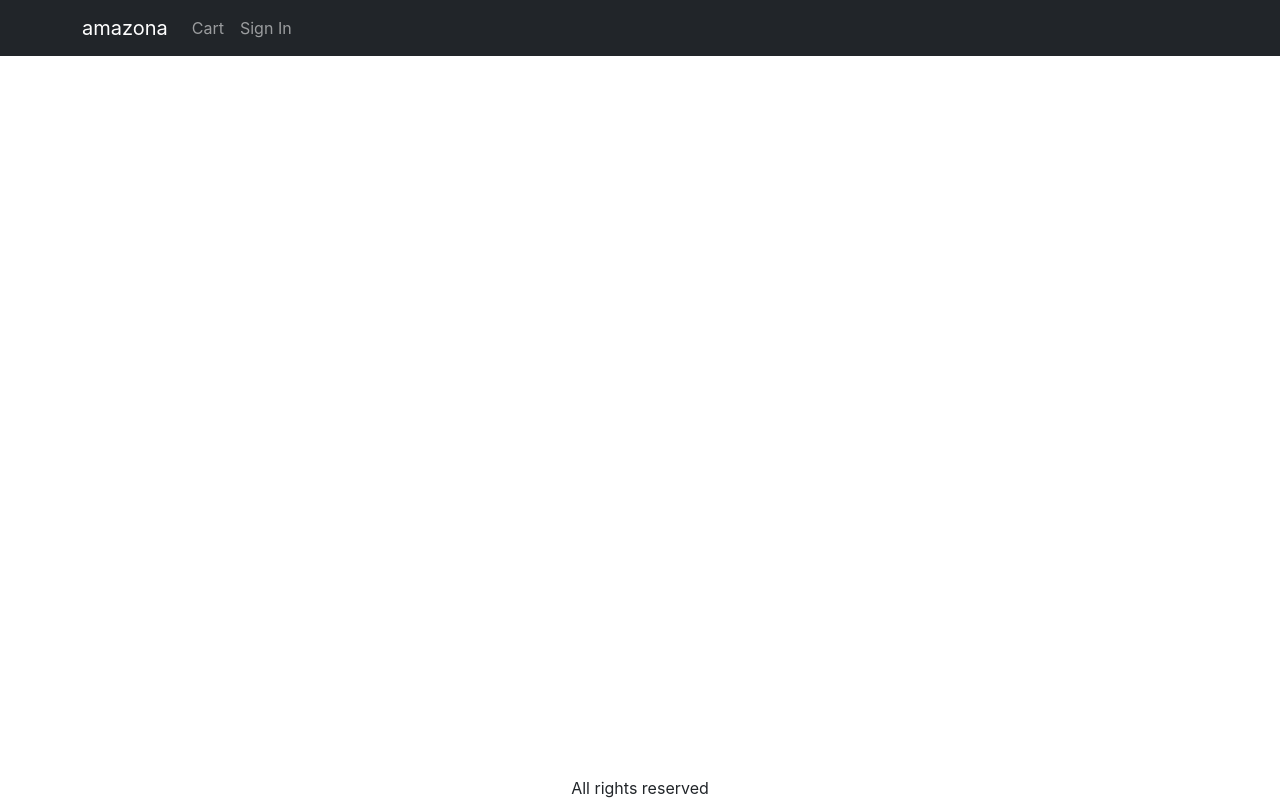
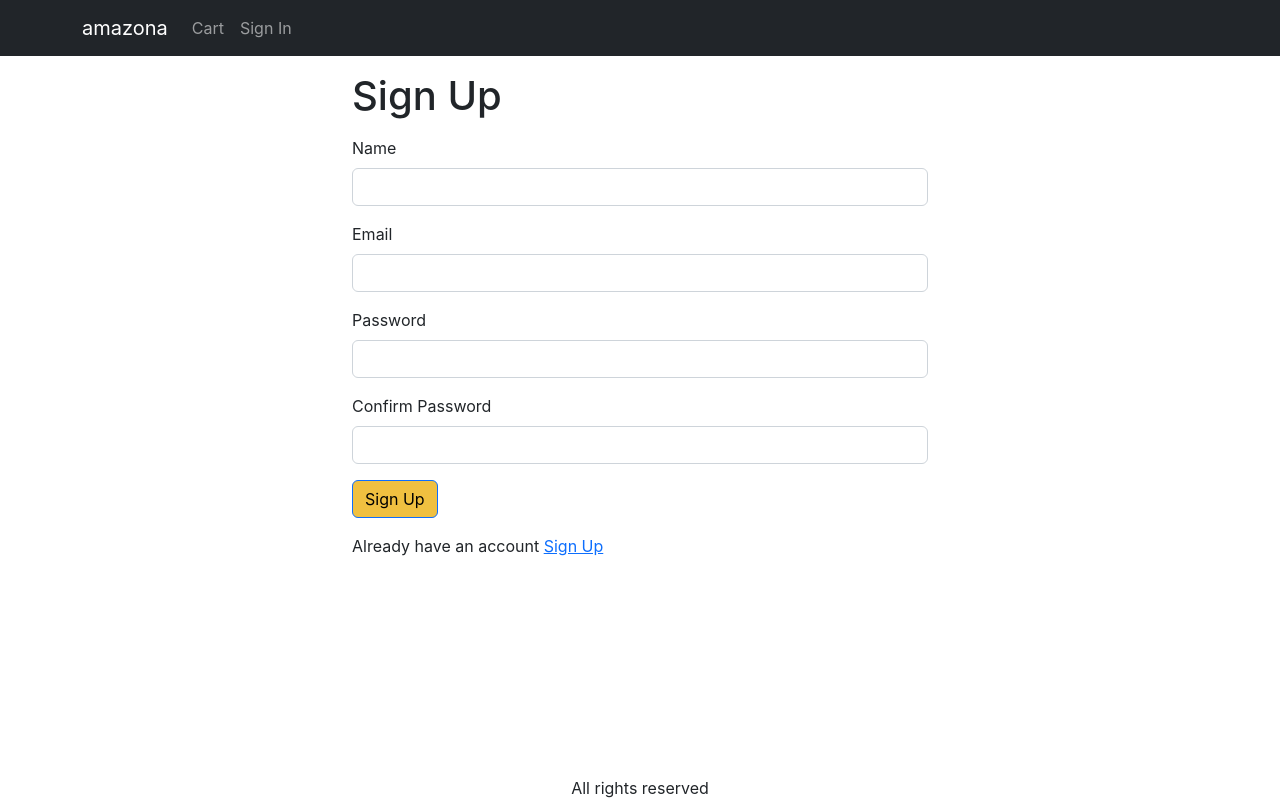
Before and after one commit to dcarroll9398/mern729, a React (Create React App) app in the folder frontend/: page /signup in a window 1280 px wide. Built offline with nearby package versions, Linux system fonts and the light colour scheme.

Commit message:
Video-25

```diff
--- a/frontend/src/App.js
+++ b/frontend/src/App.js
@@ -11,6 +11,7 @@
 import CartScreen from './screens/CartScreen';
 import SigninScreen from './screens/SigninScreen';
 import ShippingAddressScreen from './screens/ShippingAddressScreen';
+import SignupScreen from './screens/SignupScreen';
 
 function App() {
   const { state, dispatch: ctxDispatch } = useContext(Store);
@@ -69,6 +70,7 @@
         <main>
           <Container className="mt-3">
             <Routes>
+              <Route path="/signup" element={<SignupScreen />} />
               <Route path="/shipping" element={<ShippingAddressScreen />} />
               <Route path="/signin" element={<SigninScreen />} />
               <Route path="/cart" element={<CartScreen />} />
--- /dev/null
+++ b/frontend/src/screens/SignupScreen.js
@@ -0,0 +1,95 @@
+import React, { useContext, useEffect, useState } from 'react';
+import { Button, Container, Form } from 'react-bootstrap';
+import { Helmet } from 'react-helmet-async';
+import { Link, useLocation, useNavigate } from 'react-router-dom';
+import { toast } from 'react-toastify';
+import { Store } from '../Store';
+import { getError } from '../utils';
+import Axios from 'axios';
+
+export default function SignupScreen() {
+  const navigate = useNavigate();
+  const { search } = useLocation();
+  const redirectInUrl = new URLSearchParams(search).get('redirect');
+  const redirect = redirectInUrl ? redirectInUrl : '/';
+
+  const [name, setName] = useState('');
+  const [email, setEmail] = useState('');
+  const [password, setPassword] = useState('');
+  const [confirmPassword, setConfirmPassword] = useState('');
+
+  const { state, dispatch: ctxDispatch } = useContext(Store);
+  const { userInfo } = state;
+
+  const submitHandler = async (e) => {
+    e.preventDefault();
+    if (password !== confirmPassword) {
+      toast.error('Passwords do not match');
+      return;
+    }
+    try {
+      const { data } = await Axios.post('/api/users/signup', {
+        name,
+        email,
+        password,
+      });
+      ctxDispatch({ type: 'USER_SIGNIN', payload: data });
+      localStorage.setItem('userInfo', JSON.stringify(data));
+      navigate(redirect || '/');
+    } catch (err) {
+      toast.error(getError(err));
+    }
+  };
+
+  useEffect(() => {
+    if (userInfo) {
+      navigate(redirect);
+    }
+  }, [userInfo, navigate, redirect]);
+
+  return (
+    <Container className="small-container">
+      <Helmet>
+        <title>Sign Up</title>
+      </Helmet>
+      <h1 className="my-3">Sign Up</h1>
+      <Form onSubmit={submitHandler}>
+        <Form.Group className="mb-3" controlId="name">
+          <Form.Label>Name</Form.Label>
+          <Form.Control onChange={(e) => setName(e.target.value)} />
+        </Form.Group>
+        <Form.Group className="mb-3" controlId="email">
+          <Form.Label>Email</Form.Label>
+          <Form.Control
+            type="email"
+            onChange={(e) => setEmail(e.target.value)}
+            required
+          />
+        </Form.Group>
+        <Form.Group className="mb-3" controlId="password">
+          <Form.Label>Password</Form.Label>
+          <Form.Control
+            type="password"
+            onChange={(e) => setPassword(e.target.value)}
+            required
+          />
+        </Form.Group>
+        <Form.Group className="mb-3" controlId="confirmPassword">
+          <Form.Label>Confirm Password</Form.Label>
+          <Form.Control
+            type="password"
+            onChange={(e) => setConfirmPassword(e.target.value)}
+            required
+          />
+        </Form.Group>
+        <div className="mb-3">
+          <Button type="submit">Sign Up</Button>
+        </div>
+        <div className="mb-3">
+          Already have an account{' '}
+          <Link to={`/signin?redirect=${redirect}`}>Sign Up</Link>
+        </div>
+      </Form>
+    </Container>
+  );
+}
```
Also changed, not shown: 1 other file (tests, documents, lock files or other folders).
